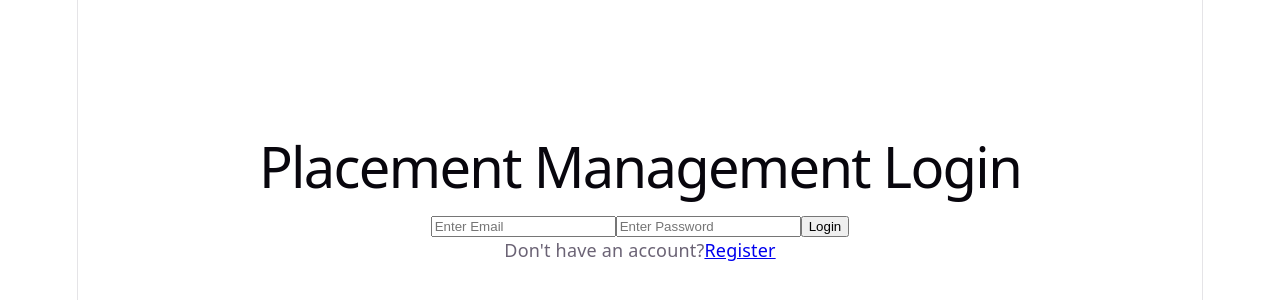
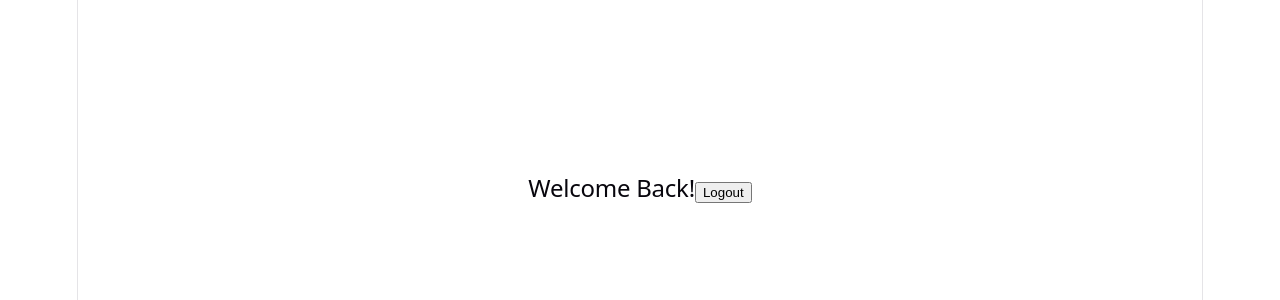
Before and after one commit to priyanatani34073407-spec/placement-management-system, a React (Vite) app: page /login in a window 1280 px wide. Shown: the part 128-428 px from the top of the page. Built offline with nearby package versions, Linux system fonts and the light colour scheme; sample sign-in values are in the browser's storage.

Commit message:
Refactor Login component with improved login logic

```diff
--- a/src/pages/Login/Login.jsx
+++ b/src/pages/Login/Login.jsx
@@ -1,99 +1,135 @@
-import { useState } from "react";
-import { Link } from "react-router-dom";
+import { useState, useEffect } from "react";
+import { Link, useNavigate } from "react-router-dom";
 import "./Login.css";
 
-function Login({ students }) {
+function Login() {
+  const navigate = useNavigate();
 
+  const [isLoggedIn, setIsLoggedIn] = useState(false);
   const [email, setEmail] = useState("");
   const [password, setPassword] = useState("");
-
+  const [showPassword, setShowPassword] = useState(false);
   const [loading, setLoading] = useState(false);
 
-  const [message, setMessage] = useState("");
+  const emailPattern = /^[^\s@]+@[^\s@]+\.[^\s@]+$/;
 
-  function handleLogin(){
+  const passwordPattern =
+    /^(?=.*[a-z])(?=.*[A-Z])(?=.*\d)(?=.*[@$!%*?&])[A-Za-z\d@$!%*?&]{8,}$/;
 
-      if(email==="" || password===""){
-          setMessage("Please fill all fields.");
+  // Function to check login status
+  function loginStatus() {
+    const loggedIn = localStorage.getItem("isLoggedIn");
+
+    if (loggedIn === "true") {
+      setIsLoggedIn(true);
+      navigate("/Dashboard");
+    } else {
+      setIsLoggedIn(false);
+    }
+  }
+
+  // Check login status when component loads
+useEffect(() => {
+  const status = loginStatus();
+
+  if (!status) {
+    navigate("/login");
+  }
+}, []);
+
+  function handleLogin() {
+    setLoading(true);
+
+    setTimeout(() => {
+      if (!emailPattern.test(email)) {
+        alert("Please enter a valid email.");
+        setLoading(false);
         return;
       }
 
-      setLoading(true);
-
-      setTimeout(()=>{
-
-          const student = students.find(
-              (student)=>
-              student.email===email &&
-              student.password===password
+      if (!passwordPattern.test(password)) {
+        alert(
+          "Password should contain at least 8 characters, one uppercase letter, one lowercase letter, one number and one special character."
         );
-
-          if(student){
-              setMessage("Login Successful");
-          }
-          else{
-              setMessage("Invalid Email or Password");
+        setLoading(false);
+        return;
       }
 
+      if (email !== "admin@gmail.com" || password !== "Admin@123") {
+        alert("Invalid Email or Password");
+        setLoading(false);
+        return;
+      }
+
+      alert("Login Successful!");
+
+      localStorage.setItem("isLoggedIn", "true");
       setLoading(false);
 
-      },2000);
-
+      loginStatus();
+    }, 2000);
   }
 
-  return(
+  function handleLogout() {
+    localStorage.removeItem("isLoggedIn");
+    setIsLoggedIn(false);
+    setEmail("");
+    setPassword("");
 
+    navigate("/");
+  }
+
+  return (
     <div className="login-container">
-
-          <div className="login-card">
-
+      {!isLoggedIn ? (
+        <>
           <h1>Placement Management Login</h1>
 
           <input
             type="email"
             placeholder="Enter Email"
             value={email}
-                  onChange={(e)=>setEmail(e.target.value)}
+            disabled={loading}
+            onChange={(e) => setEmail(e.target.value)}
           />
 
           <input
-                  type="password"
+            type={showPassword ? "text" : "password"}
             placeholder="Enter Password"
             value={password}
-                  onChange={(e)=>setPassword(e.target.value)}
+            disabled={loading}
+            onChange={(e) => setPassword(e.target.value)}
           />
 
           <button
+            type="button"
+            onClick={() => setShowPassword(!showPassword)}
+          >
+            {showPassword ? "Hide Password" : "Show Password"}
+          </button>
+
+          <button
+            type="button"
             onClick={handleLogin}
             disabled={loading}
           >
-                  {loading ? "Logging..." : "Login"}
+            {loading ? "Logging in..." : "Login"}
           </button>
 
-              {message &&
+          <p className="register-text">
+            Don't have an account?
+            <Link to="/Register"> Register</Link>
+          </p>
+        </>
+      ) : (
+        <>
+          <h2>Welcome Back!</h2>
 
-                  <p className="message">
-                      {message}
-                  </p>
-
-              }
-
-              <p>
-
-                  Don't have an account?
-
-                  <Link to="/register">
-                      Register
-                  </Link>
-
-              </p>
-
+          <button onClick={handleLogout}>Logout</button>
+        </>
+      )}
     </div>
-
-      </div>
-
   );
-
 }
 
 export default Login;
```
Lines whose indentation alone changed are shown as unchanged.
